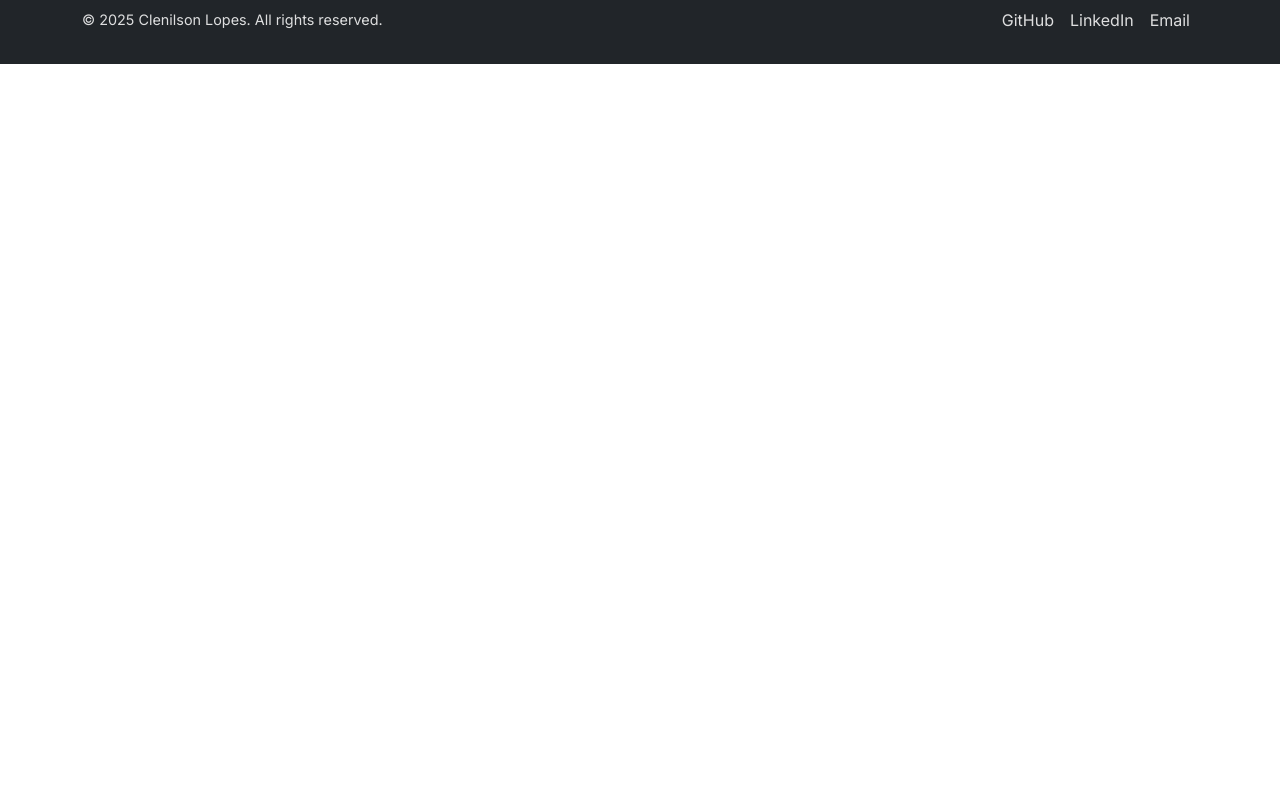
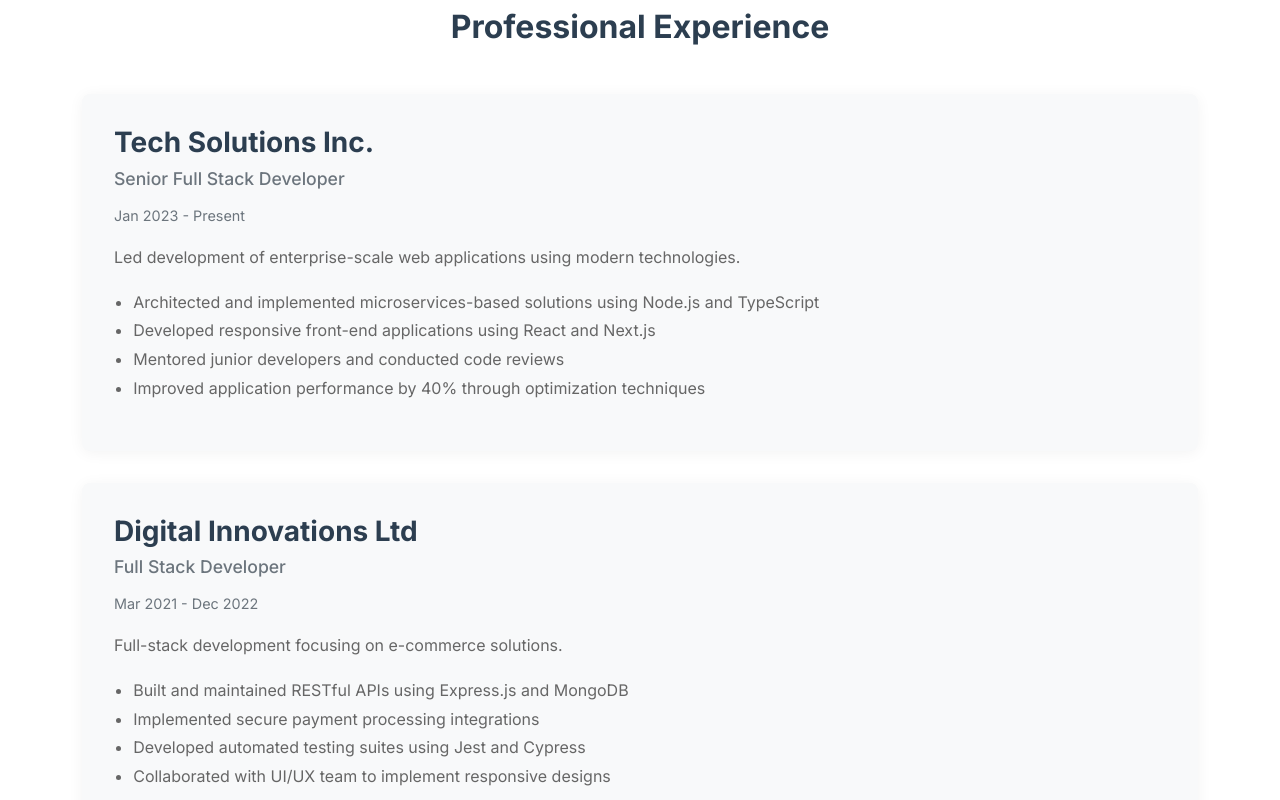
Before and after one commit to lorimweb/portfolio, a Next.js app: page / in a window 1280 px wide. Shown: the part 2740-3540 px from the top of the page. Before the commit the page ends 2804 px from the top, so only its background shows below. Built offline with nearby package versions, Linux system fonts and the light colour scheme.

Commit message:
feat: add Experience section with styled-components and experience cards

```diff
--- a/src/app/page.tsx
+++ b/src/app/page.tsx
@@ -3,6 +3,7 @@ import About from '@/sections/About/About'
 import Skills from '@/sections/Skills/Skills'
 import Projects from '@/sections/Projects/Projects'
 import Header from '@/sections/Header/Header'
+import Experience from '@/sections/Experience/Experience'
 
 export default function Home() {
   return (
@@ -12,6 +13,7 @@ export default function Home() {
       <About />
       <Skills />
       <Projects />
+      <Experience />
     </main>
   )
 }
--- /dev/null
+++ b/src/sections/Experience/Experience.styles.tsx
@@ -0,0 +1,54 @@
+import styled from 'styled-components';
+
+export const ExperienceSection = styled.section`
+  padding: 5rem 0;
+  background-color: #fff;
+`;
+
+export const ExperienceTitle = styled.h2`
+  margin-bottom: 3rem;
+  color: #2c3e50;
+  font-weight: bold;
+  text-align: center;
+`;
+
+export const ExperienceCard = styled.div`
+  padding: 2rem;
+  background-color: #f8f9fa;
+  border-radius: 8px;
+  box-shadow: 0 2px 15px rgba(0, 0, 0, 0.05);
+  margin-bottom: 2rem;
+  transition: transform 0.3s ease;
+
+  &:hover {
+    transform: translateY(-5px);
+  }
+`;
+
+export const CompanyName = styled.h3`
+  color: #2c3e50;
+  margin-bottom: 0.5rem;
+  font-weight: bold;
+`;
+
+export const JobTitle = styled.h4`
+  color: #6c757d;
+  font-size: 1.1rem;
+  margin-bottom: 1rem;
+`;
+
+export const Duration = styled.p`
+  color: #6c757d;
+  font-size: 0.9rem;
+  margin-bottom: 1rem;
+`;
+
+export const Description = styled.div`
+  color: #666;
+  line-height: 1.8;
+
+  ul {
+    padding-left: 1.2rem;
+    margin-top: 0.5rem;
+  }
+`;
--- /dev/null
+++ b/src/sections/Experience/Experience.tsx
@@ -0,0 +1,76 @@
+'use client';
+import { Container, Row, Col } from 'react-bootstrap';
+import { ExperienceSection, ExperienceTitle, ExperienceCard, CompanyName, JobTitle, Duration, Description } from './Experience.styles';
+
+const experiences = [
+  {
+    company: 'Tech Solutions Inc.',
+    title: 'Senior Full Stack Developer',
+    duration: 'Jan 2023 - Present',
+    description: (
+      <>
+        <p>Led development of enterprise-scale web applications using modern technologies.</p>
+        <ul>
+          <li>Architected and implemented microservices-based solutions using Node.js and TypeScript</li>
+          <li>Developed responsive front-end applications using React and Next.js</li>
+          <li>Mentored junior developers and conducted code reviews</li>
+          <li>Improved application performance by 40% through optimization techniques</li>
+        </ul>
+      </>
+    ),
+  },
+  {
+    company: 'Digital Innovations Ltd',
+    title: 'Full Stack Developer',
+    duration: 'Mar 2021 - Dec 2022',
+    description: (
+      <>
+        <p>Full-stack development focusing on e-commerce solutions.</p>
+        <ul>
+          <li>Built and maintained RESTful APIs using Express.js and MongoDB</li>
+          <li>Implemented secure payment processing integrations</li>
+          <li>Developed automated testing suites using Jest and Cypress</li>
+          <li>Collaborated with UI/UX team to implement responsive designs</li>
+        </ul>
+      </>
+    ),
+  },
+  {
+    company: 'StartUp Tech',
+    title: 'Junior Developer',
+    duration: 'Jun 2019 - Feb 2021',
+    description: (
+      <>
+        <p>Full-stack development in an agile environment.</p>
+        <ul>
+          <li>Developed and maintained web applications using React and Node.js</li>
+          <li>Implemented responsive UI components using Bootstrap and SASS</li>
+          <li>Participated in daily stand-ups and sprint planning</li>
+          <li>Contributed to documentation and technical specifications</li>
+        </ul>
+      </>
+    ),
+  },
+];
+
+export default function Experience() {
+  return (
+    <ExperienceSection id="experience">
+      <Container>
+        <ExperienceTitle>Professional Experience</ExperienceTitle>
+        <Row>
+          <Col>
+            {experiences.map((exp, index) => (
+              <ExperienceCard key={index}>
+                <CompanyName>{exp.company}</CompanyName>
+                <JobTitle>{exp.title}</JobTitle>
+                <Duration>{exp.duration}</Duration>
+                <Description>{exp.description}</Description>
+              </ExperienceCard>
+            ))}
+          </Col>
+        </Row>
+      </Container>
+    </ExperienceSection>
+  );
+}
```
